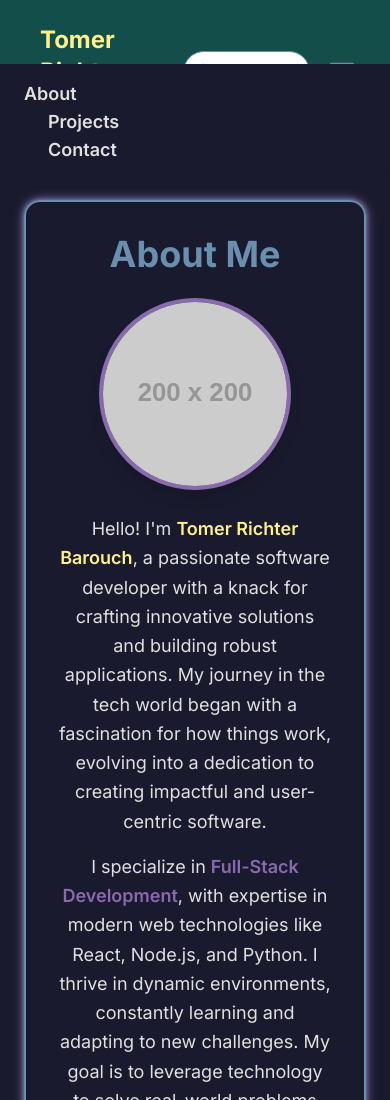
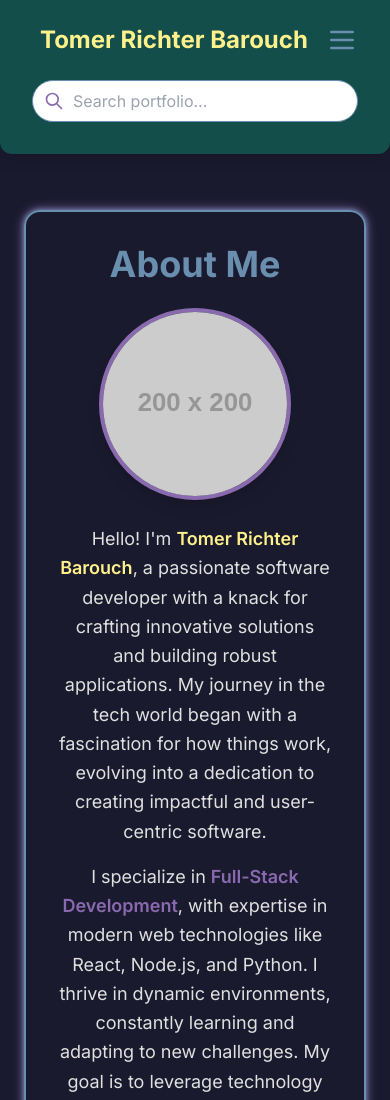
Before and after one commit to tomerrb/tomerrb.github.io, a plain HTML site: page index.html in a window 390 px wide. Shown: the top 1100 px of the page. Drawn offline with nearby package versions, Linux system fonts and the light colour scheme; placeholder pictures from the web are drawn by us.

Commit message:
adapt to smartphones
attempt to adapt for better looking on smartphones

```diff
--- a/index.html
+++ b/index.html
@@ -120,17 +120,14 @@
             .hamburger-menu {
                 display: block;
             }
+            /* Removed absolute positioning for nav-links on mobile */
             .nav-links {
-                display: none;
+                /* display: none; */ /* Handled by Tailwind hidden/flex */
                 flex-direction: column;
                 width: 100%;
                 background-color: var(--dark-bg);
-                position: absolute;
-                top: 64px; /* Height of header */
-                left: 0;
+                /* Removed top, left, border-radius for natural flow */
                 padding: 1rem 0;
-                border-bottom-left-radius: 0.75rem;
-                border-bottom-right-radius: 0.75rem;
                 z-index: 10;
             }
             .nav-links.active {
@@ -148,12 +145,21 @@
 
     <!-- Header and Navigation -->
     <header class="p-4 shadow-lg rounded-b-xl sticky top-0 z-[1000]" style="background-color: var(--header-solid-bg);">
-        <nav class="container mx-auto flex justify-between items-center px-4">
-            <div class="text-2xl font-bold text-name-color rounded-md p-2">
-                Tomer Richter Barouch
+        <nav class="container mx-auto flex flex-col md:flex-row justify-between items-center px-4">
+            <!-- Title and Hamburger on one row for mobile -->
+            <div class="flex justify-between items-center w-full md:w-auto">
+                <div class="text-2xl font-bold text-name-color rounded-md p-2">
+                    Tomer Richter Barouch
+                </div>
+                <!-- Hamburger menu icon for mobile -->
+                <div class="hamburger-menu cursor-pointer md:hidden" id="hamburger">
+                    <svg class="w-8 h-8 text-subtle-blue" fill="none" stroke="currentColor" viewBox="0 0 24 24" xmlns="http://www.w3.org/2000/svg">
+                        <path stroke-linecap="round" stroke-linejoin="round" stroke-width="2" d="M4 6h16M4 12h16M4 18h16"></path>
+                    </svg>
+                </div>
             </div>
-            <!-- Search Bar -->
-            <div class="relative flex-grow mx-4 max-w-md">
+            <!-- Search Bar - now takes full width and orders last on mobile -->
+            <div class="relative w-full md:w-auto flex-grow mx-0 md:mx-4 my-4 md:my-0 order-last md:order-none">
                 <input type="text" id="searchInput" placeholder="Search portfolio..."
                        class="w-full p-2 pl-10 rounded-full bg-dark-bg border border-subtle-blue text-text-light
                               focus:outline-none focus:ring-2 focus:ring-subtle-purple focus:border-transparent">
@@ -163,13 +169,8 @@
                     </svg>
                 </div>
             </div>
-            <!-- Hamburger menu icon for mobile -->
-            <div class="hamburger-menu cursor-pointer" id="hamburger">
-                <svg class="w-8 h-8 text-subtle-blue" fill="none" stroke="currentColor" viewBox="0 0 24 24" xmlns="http://www.w3.org/2000/svg">
-                    <path stroke-linecap="round" stroke-linejoin="round" stroke-width="2" d="M4 6h16M4 12h16M4 18h16"></path>
-                </svg>
-            </div>
-            <ul class="nav-links flex space-x-6 text-lg font-semibold" id="nav-links">
+            <!-- Navigation Links - now flex-col on mobile, hidden by default -->
+            <ul class="nav-links hidden flex-col space-y-2 md:flex md:flex-row md:space-x-6 md:space-y-0 text-lg font-semibold w-full md:w-auto" id="nav-links">
                 <li><a href="#" class="hover:text-subtle-blue transition duration-300 ease-in-out rounded-md p-2 hover:bg-dark-bg">About</a></li>
                 <li><a href="#projects" class="hover:text-subtle-blue transition duration-300 ease-in-out rounded-md p-2 hover:bg-dark-bg">Projects</a></li>
                 <li><a href="#contact" class="hover:text-subtle-blue transition duration-300 ease-in-out rounded-md p-2 hover:bg-dark-bg">Contact</a></li>
@@ -309,14 +310,16 @@
         const navLinks = document.getElementById('nav-links');
 
         hamburger.addEventListener('click', () => {
-            navLinks.classList.toggle('active');
+            navLinks.classList.toggle('hidden'); // Toggle Tailwind's hidden class
+            navLinks.classList.toggle('flex'); // Toggle Tailwind's flex class
         });
 
         // Close mobile nav when a link is clicked
         navLinks.querySelectorAll('a').forEach(link => {
             link.addEventListener('click', () => {
-                if (navLinks.classList.contains('active')) {
-                    navLinks.classList.remove('active');
+                if (navLinks.classList.contains('flex')) { // Check for flex class
+                    navLinks.classList.remove('flex');
+                    navLinks.classList.add('hidden');
                 }
             });
         });
```
